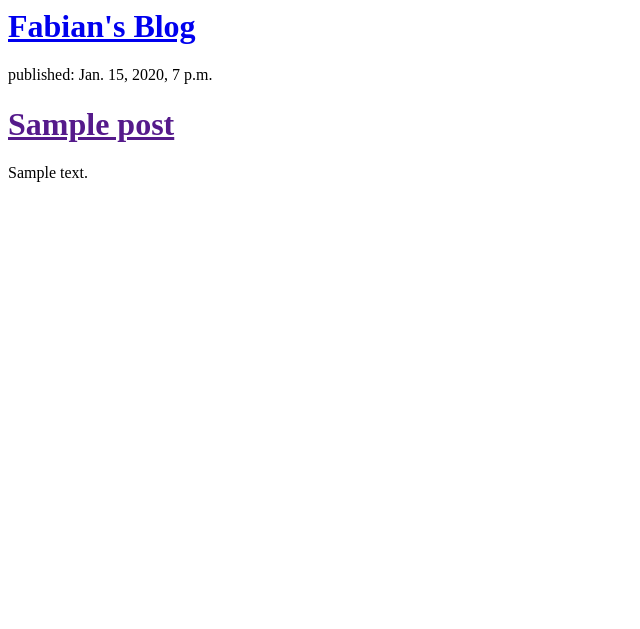
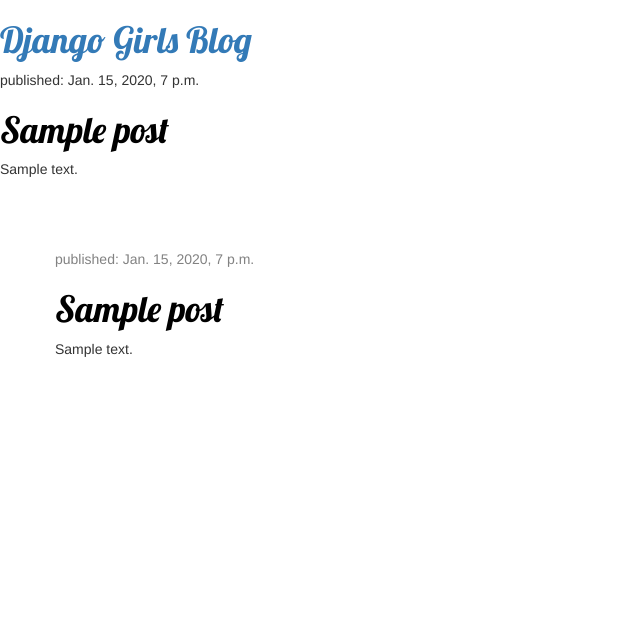
Before and after one commit to fabiankmroh/djangogirls, a Django app: template mysite/blog/templates/blog/post_list.html in a window 1280 px wide. Shown: the top 629 px of the page, without its empty margins (0-640 px from the left). Run offline with Django 3.2, Linux system fonts and the light colour scheme; the template is opened without the code that fills it: values that come from a table or form of the project are taken from there, others are empty; tables that the repository leaves empty hold one stand-in row (values such as "Sample post"); some libraries are stand-ins or nearby versions.

Commit message:
Post_list.html updated

```diff
--- /dev/null
+++ b/mysite/blog/static/css/blog.css
@@ -0,0 +1,47 @@
+
+.page-header {
+    background-color: #ff9400;
+    margin-top: 0;
+    padding: 20px 20px 20px 40px;
+}
+
+.page-header h1, .page-header h1 a, .page-header h1 a:visited, .page-header h1 a:active {
+    color: #ffffff;
+    font-size: 36pt;
+    text-decoration: none;
+}
+
+.content {
+    margin-left: 40px;
+}
+
+h1, h2, h3, h4 {
+    font-family: 'Lobster', cursive;
+}
+
+.date {
+    color: #828282;
+}
+
+.save {
+    float: right;
+}
+
+.post-form textarea, .post-form input {
+    width: 100%;
+}
+
+.top-menu, .top-menu:hover, .top-menu:visited {
+    color: #ffffff;
+    float: right;
+    font-size: 26pt;
+    margin-right: 20px;
+}
+
+.post {
+    margin-bottom: 70px;
+}
+
+.post h1 a, .post h1 a:visited {
+    color: #000000;
+}
--- a/mysite/blog/templates/blog/post_list.html
+++ b/mysite/blog/templates/blog/post_list.html
@@ -1,11 +1,39 @@
+{% load staticfiles %}
+<html>
+    <head>
+        <title>Fabian's blog</title>
+        <link href="//fonts.googleapis.com/css?family=Lobster&subset=latin,latin-ext" rel="stylesheet" type="text/css">
+        <link rel="stylesheet" href="//maxcdn.bootstrapcdn.com/bootstrap/3.2.0/css/bootstrap.min.css">
+        <link rel="stylesheet" href="//maxcdn.bootstrapcdn.com/bootstrap/3.2.0/css/bootstrap-theme.min.css">
+        <link rel="stylesheet" href="{% static 'css/blog.css' %}">
+    </head>
+    <body>
         <div>
-    <h1><a href="/">Fabian's Blog</a></h1>
+            <h1><a href="/">Django Girls Blog</a></h1>
         </div>
 
       {% for post in posts %}
-    <div>
+          <div class="post">
           <p>published: {{ post.published_date }}</p>
           <h1><a href="">{{ post.title }}</a></h1>
           <p>{{ post.text|linebreaksbr }}</p>
       </div>
       {% endfor %}
+
+      <div class="content container">
+        <div class="row">
+            <div class="col-md-8">
+                {% for post in posts %}
+                    <div class="post">
+                        <div class="date">
+                            <p>published: {{ post.published_date }}</p>
+                        </div>
+                        <h1><a href="">{{ post.title }}</a></h1>
+                        <p>{{ post.text|linebreaksbr }}</p>
+                    </div>
+                {% endfor %}
+            </div>
+      </div>
+  </div>
+    </body>
+</html>
```
Lines whose indentation alone changed are shown as unchanged.
